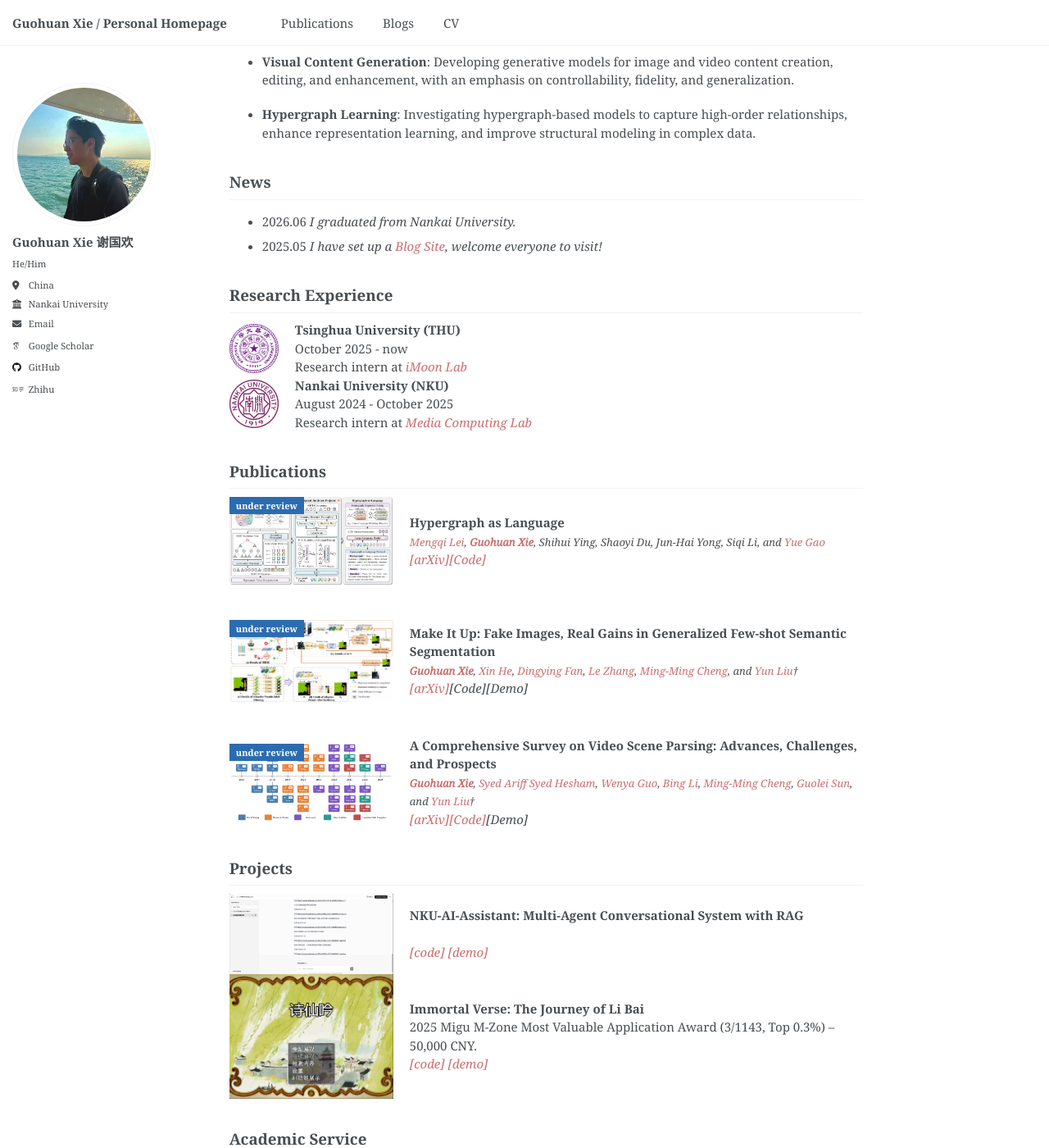
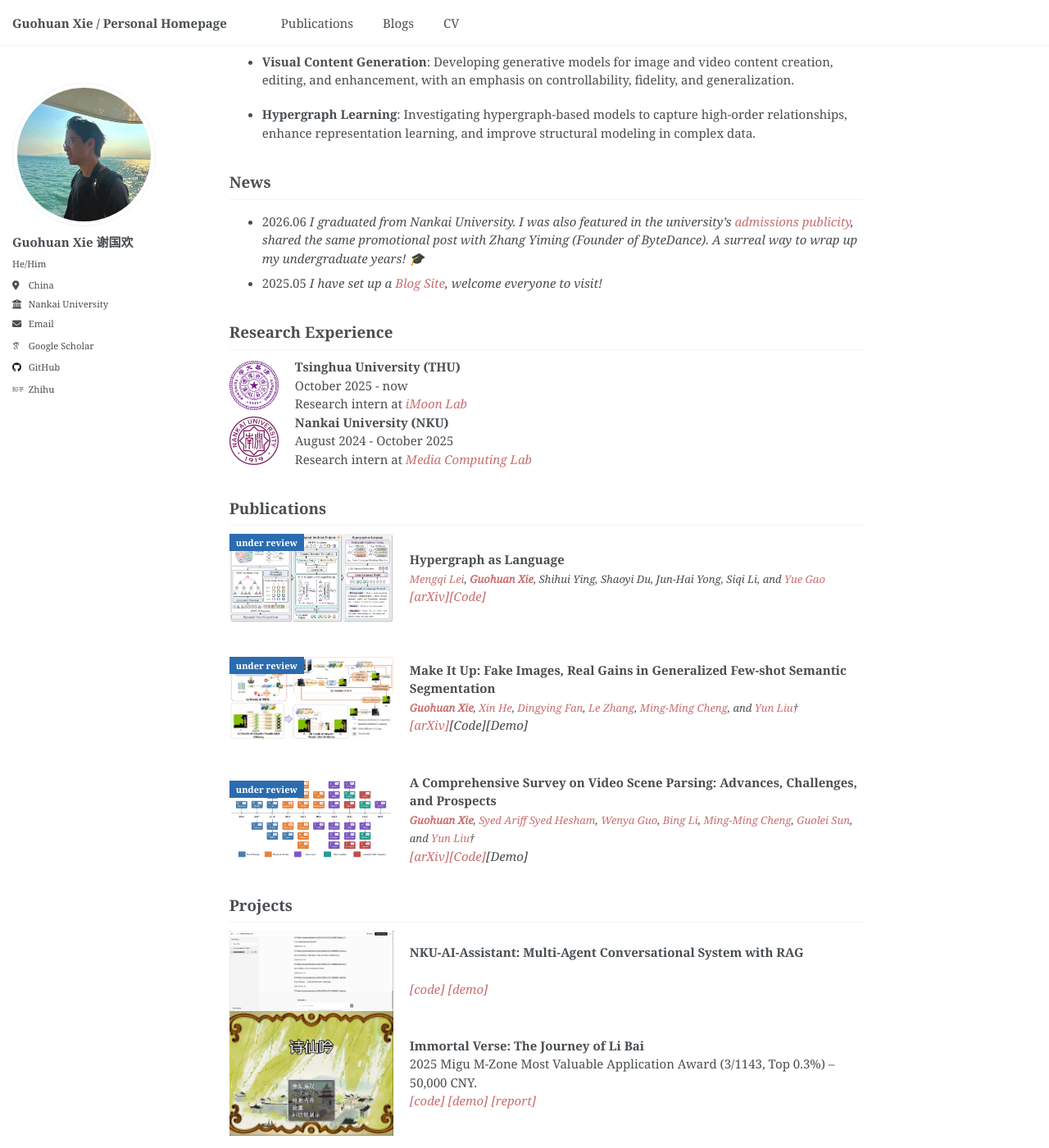
Before and after one commit to guohuan-xie/guohuan-xie.github.io, a Jekyll site: the page built from _pages/about.md, in a window 1280 px wide and 1400 px high, scrolled down 267 px. Shown: the whole window at 82% size. Built offline with Jekyll 4.4.1, drawn with Linux system fonts in a browser that asks for light colours; some web fonts are replaced; some of the changed text lies outside the part shown.

Commit message:
Update about page to include graduation details and recognition in university publicity; add new report link for project and highlight recent award as Outstanding Graduate.

```diff
--- a/_pages/about.md
+++ b/_pages/about.md
@@ -43,7 +43,7 @@
 
 News
 ---------------
-- 2026.06 *I graduated from Nankai University.*
+- 2026.06 *I graduated from Nankai University. I was also featured in the university's [admissions publicity](https://mp.weixin.qq.com/s/ZD2FKxRdWY3RG6JCJP9aEg), shared the same promotional post with Zhang Yiming (Founder of ByteDance). A surreal way to wrap up my undergraduate years! 🎓*
 - 2025.05 *I have set up a [Blog Site](https://guohuan-xie.github.io), welcome everyone to visit!*
 
 
@@ -147,6 +147,7 @@
         2025 Migu M-Zone Most Valuable Application Award (3/1143, Top 0.3%) – 50,000 CNY.<br>
       <a href="https://github.com/xiemol/-Poetry-fairy-chanting"><em>[code]</em></a>
       <a href="https://guohuan-xie.github.io/files/shixianyin.mp4"><em>[demo]</em></a>
+      <a href="https://mp.weixin.qq.com/s/HdM3v6LVJkctRbGEvhhE_g"><em>[report]</em></a>
     </div>
 </div>
 
@@ -156,6 +157,7 @@
 
 Awards
 ---------------
+- *2026: Outstanding Graduate of Nankai University*
 - *2025:BYD Scholarship – 10,000 CNY*
 - *2025:National Scholarship(1/130, Top 0.8%) – 10,000 CNY*
 - *2024:National Scholarship(1/127, Top 0.8%) – 10,000 CNY*
```
